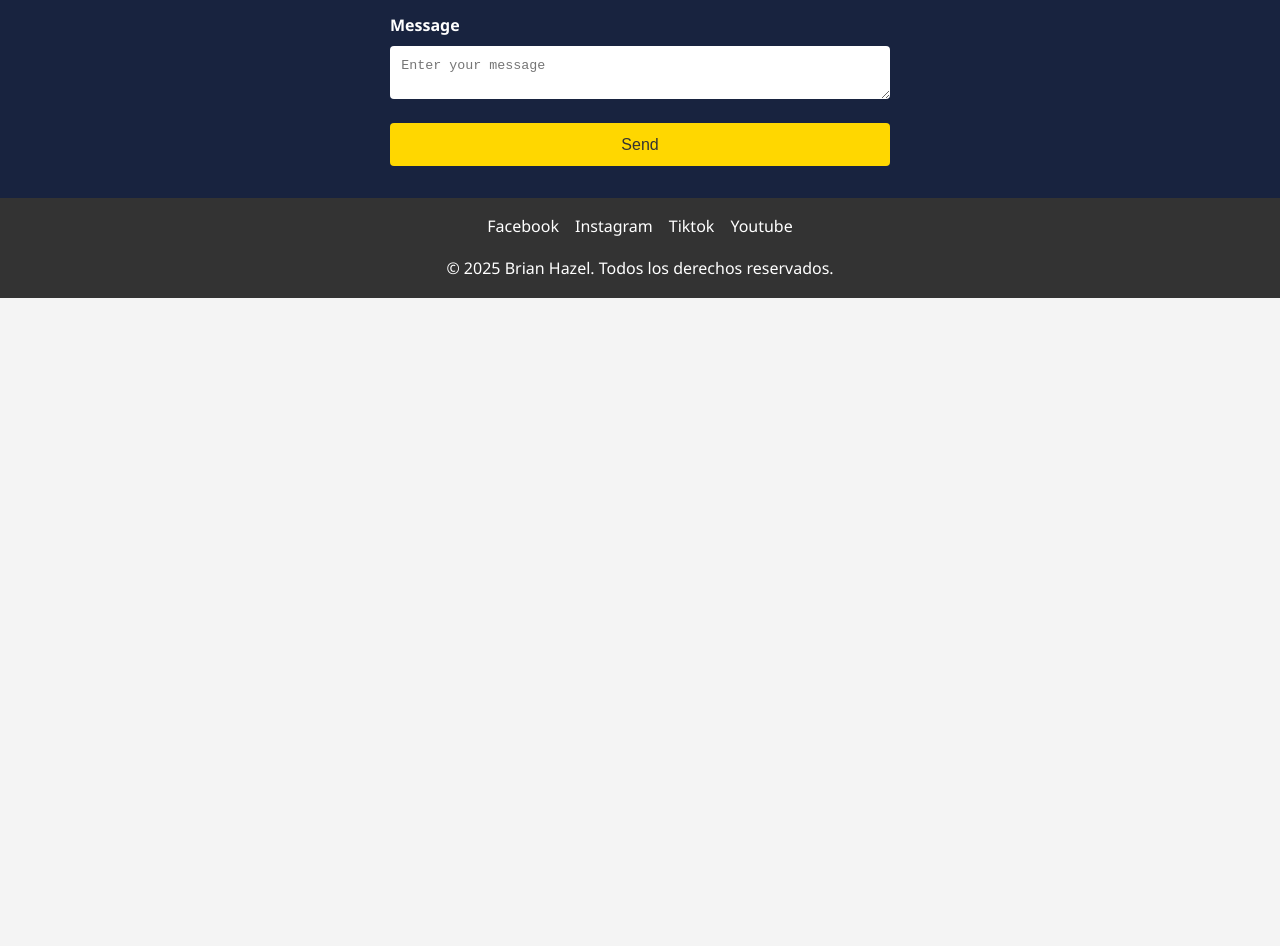
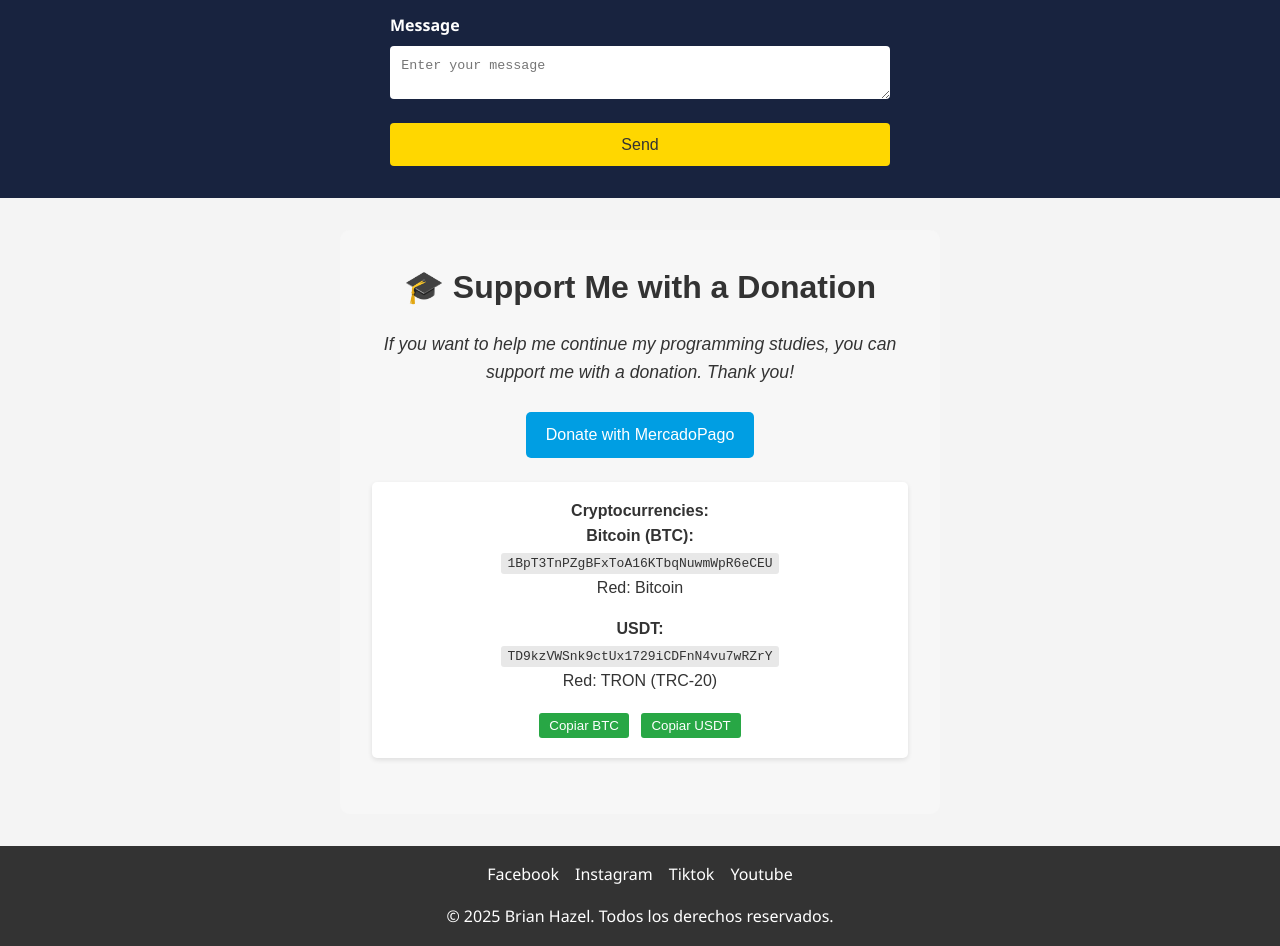
Before and after one commit to BRIRAPTOR/Portafolio, a website: page public/index.html in a window 1280 px wide. Shown: the part 1703-2649 px from the top of the page. Before the commit the page ends 2001 px from the top, so only its background shows below. Drawn offline with Linux system fonts and the light colour scheme.

Commit message:
Se agregaron las donaciones y se configuró el Server de email con Render.

```diff
--- a/public/index.html
+++ b/public/index.html
@@ -107,7 +107,7 @@
     </section>
     <section id="contact" class="form_input">
         <h3 class="h3_form_input__h3">Interested in working with me?</h3>
-        <form action="https://3.142.249.63:443/enviar" method="POST" class="contact_form">
+        <form action="https://portafolio-cshu.onrender.com/enviar" method="POST" class="contact_form">
             <label for="txt_nombre">Name</label>
             <input type="text" name="nombre" class="input_name" id="txt_nombre" placeholder="Your name" required>
             <label for="txt_email">Email</label>
@@ -118,6 +118,48 @@
         </form>
     </section>
 </main>
+<section id="donaciones">
+    <h2>🎓 Support Me with a Donation</h2>
+    <p class="message">
+        If you want to help me continue my programming studies, you can support me with a donation. Thank you!
+    </p>
+
+    <div style="margin: 1.5em 0;">
+        <!-- Botón de MercadoPago -->
+        <a href="https://link.mercadopago.com.mx/brianhazel" target="_blank" class="donation-button">
+            Donate with MercadoPago
+        </a>
+    </div>
+
+    <div class="wallet-section">
+        <p><strong>Cryptocurrencies:</strong></p>
+
+        <div>
+            <p><strong>Bitcoin (BTC):</strong></p>
+            <code>1BpT3TnPZgBFxToA16KTbqNuwmWpR6eCEU</code>
+            <p>Red: Bitcoin</p>
+        </div>
+
+        <div style="margin-top: 1em;">
+            <p><strong>USDT:</strong></p>
+            <code>TD9kzVWSnk9ctUx1729iCDFnN4vu7wRZrY</code>
+            <p>Red: TRON (TRC-20)</p>
+        </div>
+
+        <div style="margin-top: 1em;">
+            <button onclick="copyWallet('1BpT3TnPZgBFxToA16KTbqNuwmWpR6eCEU')">Copiar BTC</button>
+            <button onclick="copyWallet('TD9kzVWSnk9ctUx1729iCDFnN4vu7wRZrY')">Copiar USDT</button>
+        </div>
+    </div>
+
+    <script>
+        function copyWallet(wallet) {
+            navigator.clipboard.writeText(wallet).then(() => {
+                alert("Wallet copied: " + wallet);
+            });
+        }
+    </script>
+</section>
 <footer class="footer">
     <div class="footer__content">
         <ul class="footer__ul">
--- a/public/style.css
+++ b/public/style.css
@@ -257,6 +257,68 @@ body {
 .contact_form button:hover {
     background: #e6c200;
 }
+     /* Estilo general para la sección de donaciones */
+ #donaciones {
+     text-align: center;
+     padding: 2em;
+     background: #f7f7f7;
+     border-radius: 10px;
+     max-width: 600px;
+     margin: 2em auto;
+     font-family: 'Arial', sans-serif;
+     color: #333;
+ }
+/* Encabezado y mensaje */
+#donaciones h2 {
+    font-size: 2em;
+    margin-bottom: 0.5em;
+}
+#donaciones .message {
+    font-style: italic;
+    margin-bottom: 1.5em;
+    font-size: 1.1em;
+}
+/* Botón de donación */
+.donation-button {
+    display: inline-block;
+    background: #009ee3;
+    color: white;
+    padding: 10px 20px;
+    border-radius: 5px;
+    text-decoration: none;
+    font-size: 1em;
+    transition: background 0.3s;
+}
+.donation-button:hover {
+    background: #007ab8;
+}
+/* Estilos para la sección de criptomonedas */
+.wallet-section {
+    margin: 1.5em 0;
+    background: #fff;
+    padding: 1em;
+    border-radius: 5px;
+    box-shadow: 0 2px 5px rgba(0, 0, 0, 0.1);
+}
+.wallet-section code {
+    background: #e8e8e8;
+    padding: 0.2em 0.5em;
+    border-radius: 3px;
+    font-family: monospace;
+}
+.wallet-section button {
+    margin: 0.3em;
+    padding: 5px 10px;
+    border: none;
+    border-radius: 3px;
+    background: #28a745;
+    color: white;
+    cursor: pointer;
+    transition: background 0.3s;
+}
+.wallet-section button:hover {
+    background: #218838;
+}
 
 /* Footer */
 .footer {
```
